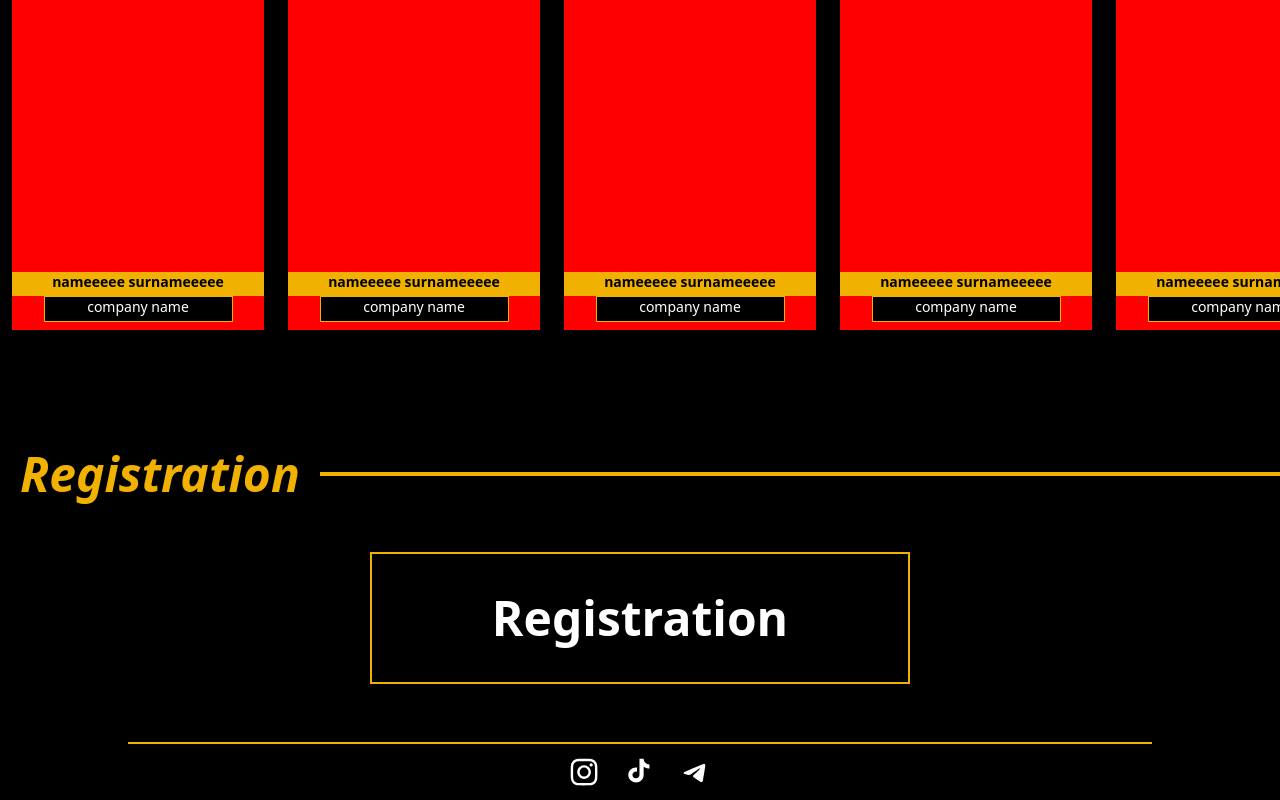
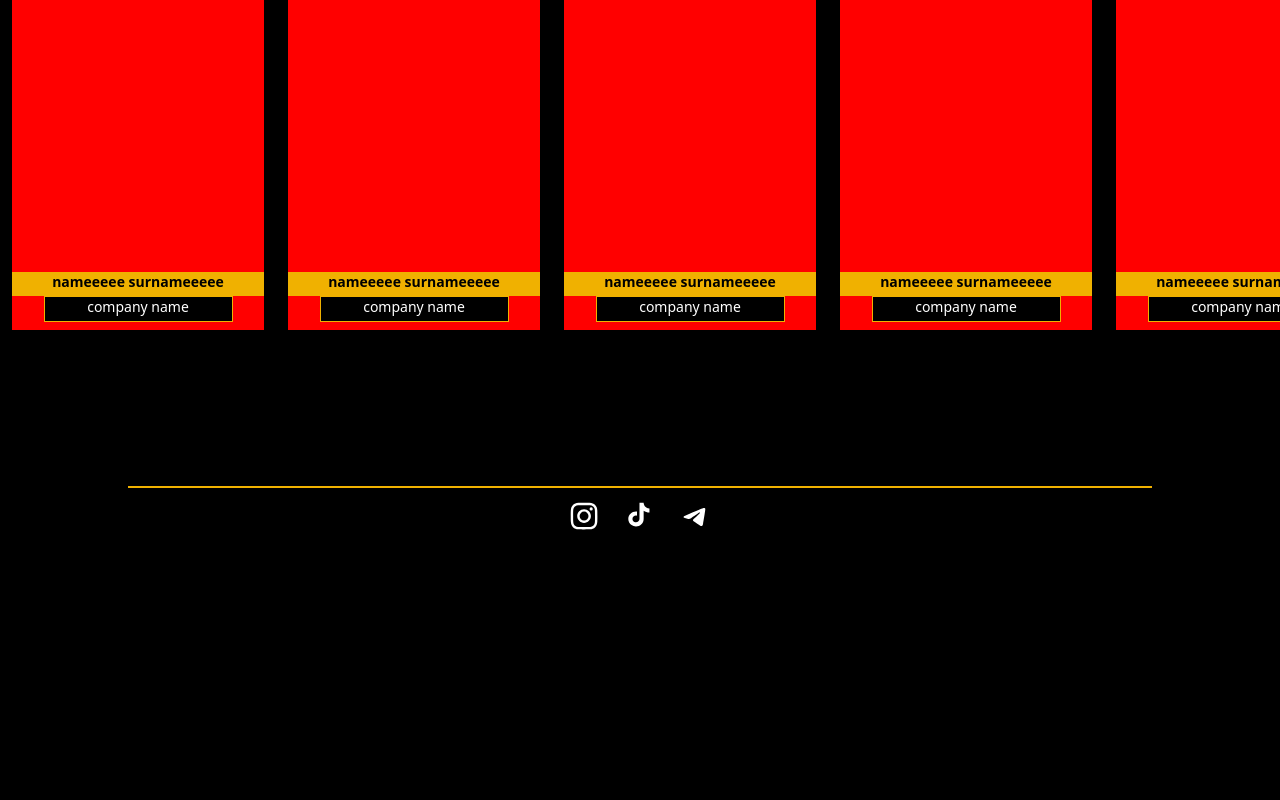
Before and after one commit to LNU-FECT-Student-Government/FrankoITday, a React (Vite) app in the folder FID25/: page / in a window 1280 px wide. Shown: the part 3894-4694 px from the top of the page. After the commit the page ends 4438 px from the top, so only its background shows below. Built offline with nearby package versions, Linux system fonts and the light colour scheme.

Commit message:
Remove Registration component and its references from Home page

```diff
--- a/FID25/src/components/Home/Registration.tsx
+++ /dev/null
@@ -1,13 +0,0 @@
-function Registration() {
-    return (
-        <section className="bg-black text-white px-4 py-6">
-            <div className="mt-8 flex justify-center">
-                <button className="bg-black outline-2 outline-yellow-500 md:px-30 md:py-10 md:text-5xl md:hover:outline-20 px-4 min-w-32 py-2 pb-3 text-md font-bold font-lota hover:-outline-offset-18 hover:outline-10 hover:bg-yellow-500 hover:shadow-[0_0_50px] shadow-amber-300/40 hover:cursor-pointer hover:text-black transition-all duration-200">
-                    Registration
-                </button>
-            </div>
-        </section>
-    );
-}
-
-export default Registration;
--- a/FID25/src/components/common/Form.tsx
+++ b/FID25/src/components/common/Form.tsx
@@ -165,7 +165,7 @@ export default function ContactForm() {
                             value={formData.name}
                             onChange={handleInputChange}
                             required
-                            placeholder='John Doe'
+                            placeholder='Ivan Franko'
                             className="w-full px-3 py-2 border border-yellow-500 rounded-md focus:outline-none focus:ring-2 focus:ring-amber-500 focus:border-amber-500"
                         />
                     </div>
--- a/FID25/src/components/pages/Home.tsx
+++ b/FID25/src/components/pages/Home.tsx
@@ -3,7 +3,6 @@ import { lazy } from "react";
 import Speakers from "../Home/Speakers.tsx";
 import Footer from "../common/Footer.tsx";
 const SectionBar = lazy(() => import('../common/SectionBar.tsx'))
-const Registration = lazy(() => import('../Home/Registration.tsx'))
 const About = lazy(() => import('../Home/About.tsx'))
 const Schedule = lazy(() => import('../Home/Schedule.tsx'))
 
@@ -18,8 +17,6 @@ function Home() {
             <Schedule />
             <SectionBar title="Speakers" />
             <Speakers />
-            <SectionBar title="Registration" />
-            <Registration />
             <Footer />
         </>
     );
```
